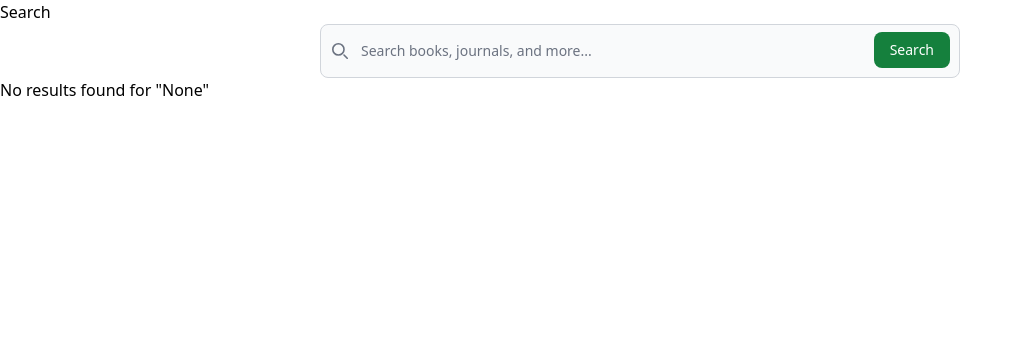
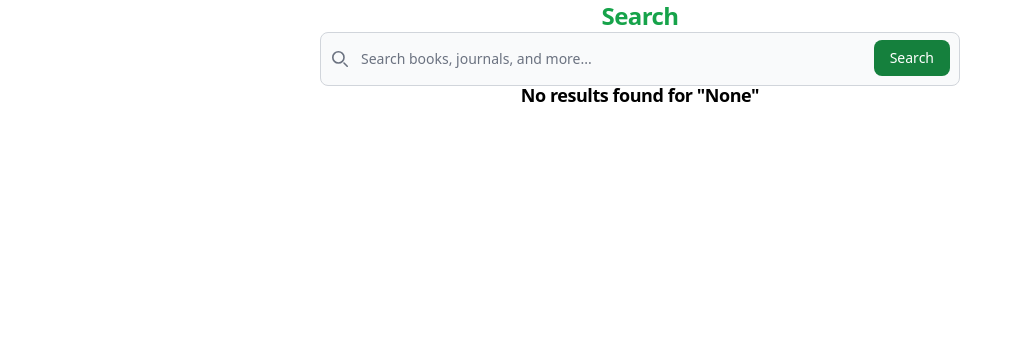
Before and after one commit to Abubakr-Alsheikh/my-kuu-library, a Django app: page /search/ in a window 1280 px wide. Shown: the part 92-432 px from the top of the page, without its empty margins (0-1022 px from the left). Run offline with Django 5.2, Linux system fonts and the light colour scheme; the visitor is signed in with stand-in values (Sample User, id 1); some libraries are stand-ins or nearby versions.

Commit message:
Improving serach layout

```diff
--- a/templates/home/search_results.html
+++ b/templates/home/search_results.html
@@ -1,8 +1,8 @@
 {% extends "home/_base_home.html" %} {% block head_title %} My KKU Library - Search Results for "{{ query }}" {% endblock head_title %} {% load static %} {% block content %}
 {% if query %}
-    <h2>Search Results for "{{ query }}"</h2>
+    <h2 class="my-8 text-center text-xl font-extrabold leading-none tracking-tight text-primary-600 md:text-2xl">Search Results for "{{ query }}"</h2>
 {% else %}
-    <h2>Search</h2>
+    <h2 class="my-8 text-center text-xl font-extrabold leading-none tracking-tight text-primary-600 md:text-2xl">Search</h2>
 {% endif %}
 
 <form class="container mx-auto md:w-1/2" method="GET" action="{% url 'core:search' %}">
@@ -20,18 +20,19 @@
 {% if results %}
     <div class="mt-5 grid grid-cols-1 justify-items-center gap-5 text-left lg:grid-cols-2 xl:grid-cols-3">
         {% for result in results %}
-            <a href="{{ result.get_absolute_url }}" class="dark:border-gray-700 dark:bg-gray-800 dark:hover:bg-gray-700 flex flex-col items-center rounded-lg border border-gray-200 bg-white shadow hover:bg-gray-100 md:max-w-xl md:flex-row">
-                <img class="h-96 w-full rounded-t-lg object-cover md:h-auto md:w-48 md:rounded-none md:rounded-s-lg" src="{{ result.image.url }}" alt="{{ result.title }}">
-                <div class="flex flex-col justify-between p-4 leading-normal">
-                    <h5 class="dark:text-white mb-2 text-2xl font-bold tracking-tight text-gray-900">
-                        {{ result.title }}
-                    </h5>
-                    <p class="dark:text-gray-400 mb-3 font-normal text-gray-700">{{ result.description }}</p>
-                </div>
-            </a>
+        <a href="{{result.get_absolute_url}}" class="dark:border-gray-700 dark:bg-gray-800 dark:hover:bg-gray-700 flex min-w-96 max-w-96 flex-col items-start rounded-lg border border-gray-200 bg-white shadow hover:bg-gray-100 md:flex-row">
+            <img class="h-96 w-full rounded-t-lg object-cover md:h-auto md:w-48 md:rounded-none md:rounded-s-lg" src="{{ result.image.url }}" alt="{{ result.title }}" />
+            <div class="flex flex-col justify-between p-4 leading-normal">
+              <h5 class="dark:text-white mb-2 text-2xl font-bold tracking-tight text-gray-900">{{ result.title|truncatechars:20 }}</h5>
+              ({{ result.result_type }})
+              <p class="dark:text-gray-400 mb-3 font-normal text-gray-700">
+                {{ result.description|truncatechars:100 }}
+              </p>
+            </div>
+          </a>
         {% endfor %}
     </div>
 {% else %}
-    <p>No results found for "{{ query }}"</p>
+    <p class="my-6 text-center text-lg font-extrabold leading-none tracking-tight text-primary-300 md:text-xl">No results found for "{{ query }}"</p>
 {% endif %}
 {% endblock content %}
```
